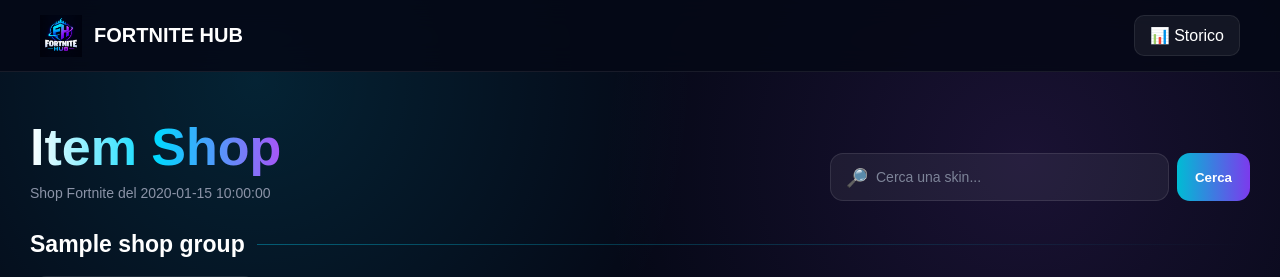
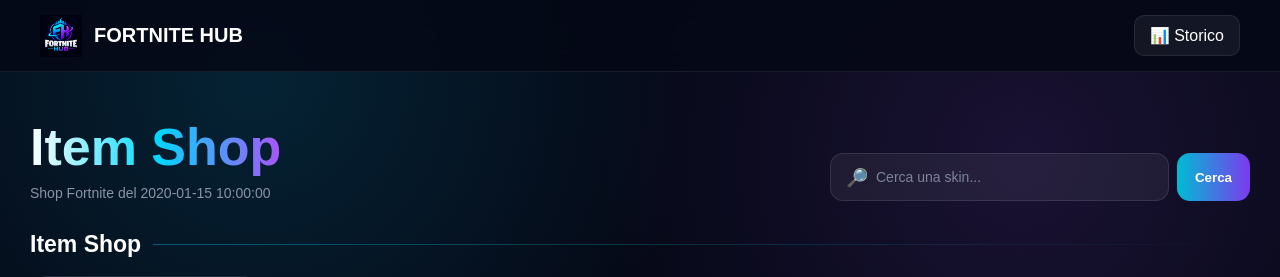
Before and after one commit to Eraldo1829/Fortnite-hub, a Flask app: template templates/skins.html in a window 1280 px wide. Shown: the top 277 px of the page. Run offline with Flask 3, Linux system fonts and the light colour scheme; the template is opened without the code that fills it: most values are stand-ins (such as "Sample title", 1, 10 or a date in 2020).

Commit message:
Update skins.html

```diff
--- a/templates/skins.html
+++ b/templates/skins.html
@@ -123,6 +123,8 @@
             align-items: center;
 
             gap: 10px;
+
+            flex-wrap: wrap;
         }
 
 
@@ -1030,6 +1032,10 @@
 
         <!-- ==================================================
              SHOP
+
+             NOTA:
+             shop_groups è una LISTA, non un dizionario.
+             Quindi NON dobbiamo usare .items()
         ================================================== -->
 
         {% if shop_items %}
@@ -1038,10 +1044,10 @@
             {% if shop_groups %}
 
 
-                {% for group_name, group_items in shop_groups.items() %}
-
-
-                    {% if group_items %}
+                {% for group in shop_groups %}
+
+
+                    {% if group %}
 
 
                         <section class="shop-group">
@@ -1050,7 +1056,17 @@
                             <div class="group-title">
 
                                 <h2>
-                                    {{ group_name }}
+
+                                    {% if group is mapping %}
+
+                                        {{ group.get("name", "Item Shop") }}
+
+                                    {% else %}
+
+                                        Item Shop
+
+                                    {% endif %}
+
                                 </h2>
 
                                 <div class="group-line"></div>
@@ -1059,6 +1075,17 @@
 
 
                             <div class="skins-grid">
+
+
+                                {% if group is mapping %}
+
+                                    {% set group_items = group.get("items", []) %}
+
+                                {% else %}
+
+                                    {% set group_items = group %}
+
+                                {% endif %}
 
 
                                 {% for item in group_items %}
```
